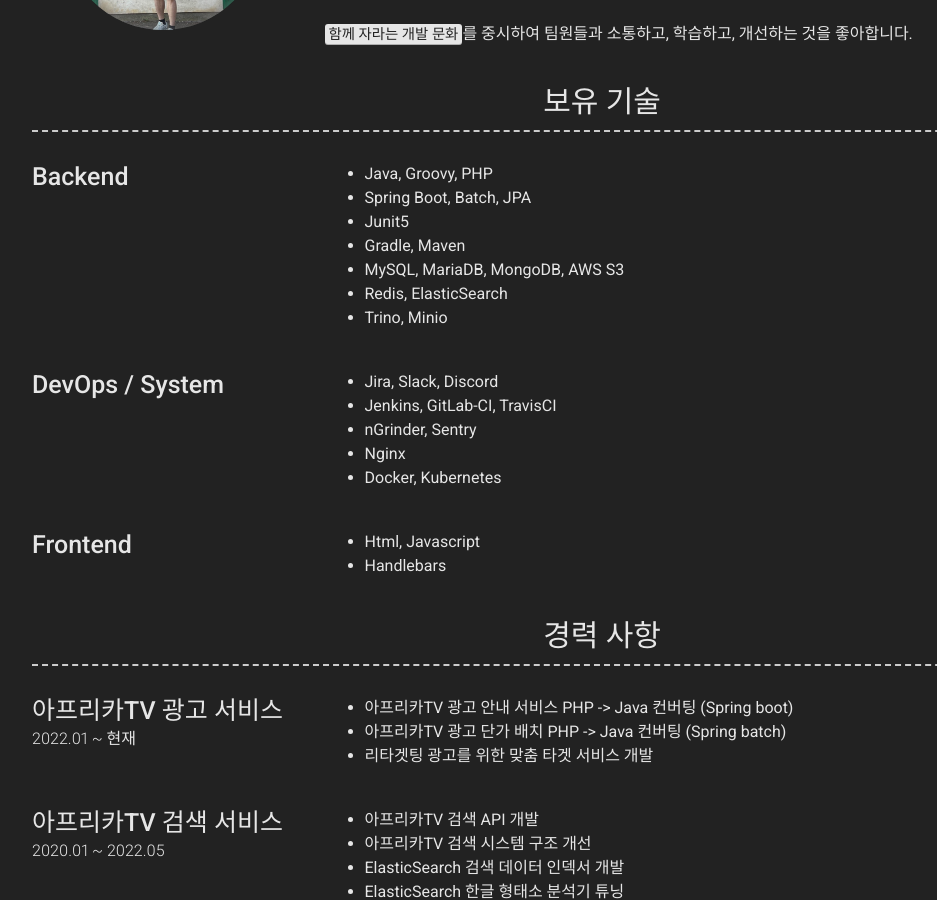
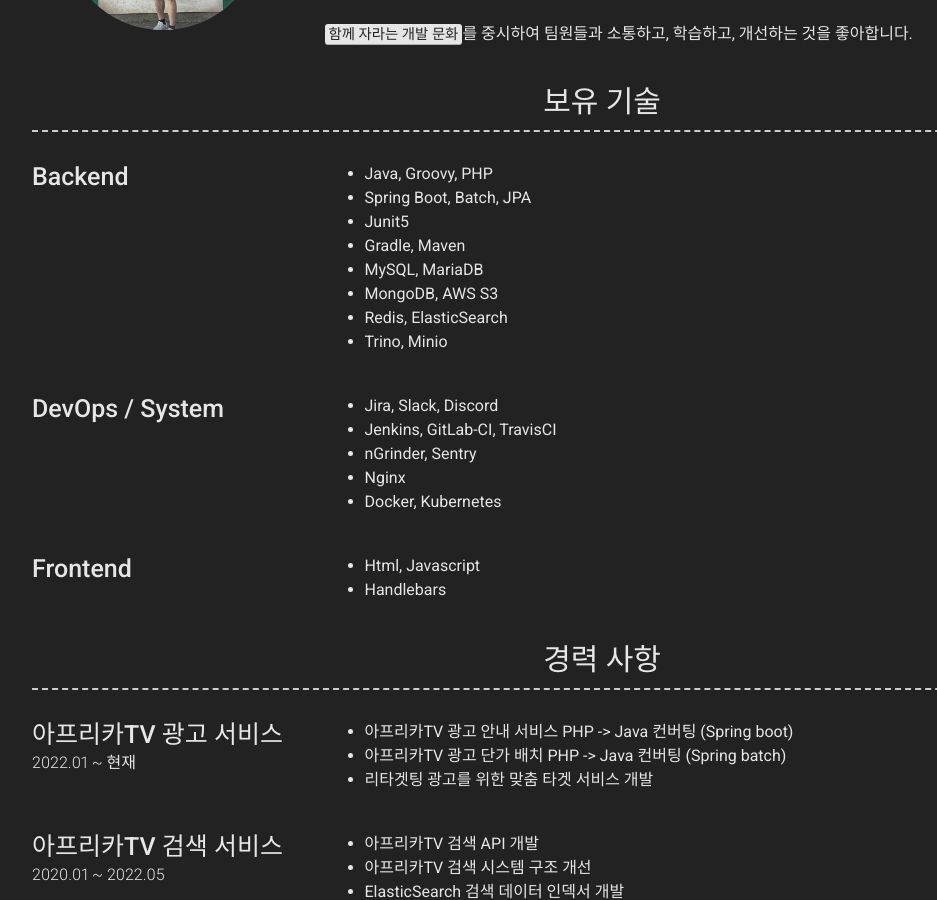
Before and after one commit to JinHyukParkk/JinHyukParkk.github.io, a Jekyll site: the page built from index.md, in a window 1280 px wide and 900 px high, scrolled down 472 px. Shown: the whole window, without its empty margins (38-975 px from the left). Built offline with Jekyll 4.4.1, drawn with Linux system fonts in a browser that asks for light colours; nearby versions of some CDN libraries.

Commit message:
update skill

```diff
--- a/_config.yml
+++ b/_config.yml
@@ -60,7 +60,8 @@ content:
           * Spring Boot, Batch, JPA
           * Junit5
           * Gradle, Maven
-          * MySQL, MariaDB, MongoDB, AWS S3
+          * MySQL, MariaDB
+          * MongoDB, AWS S3
           * Redis, ElasticSearch
           * Trino, Minio
 
```
